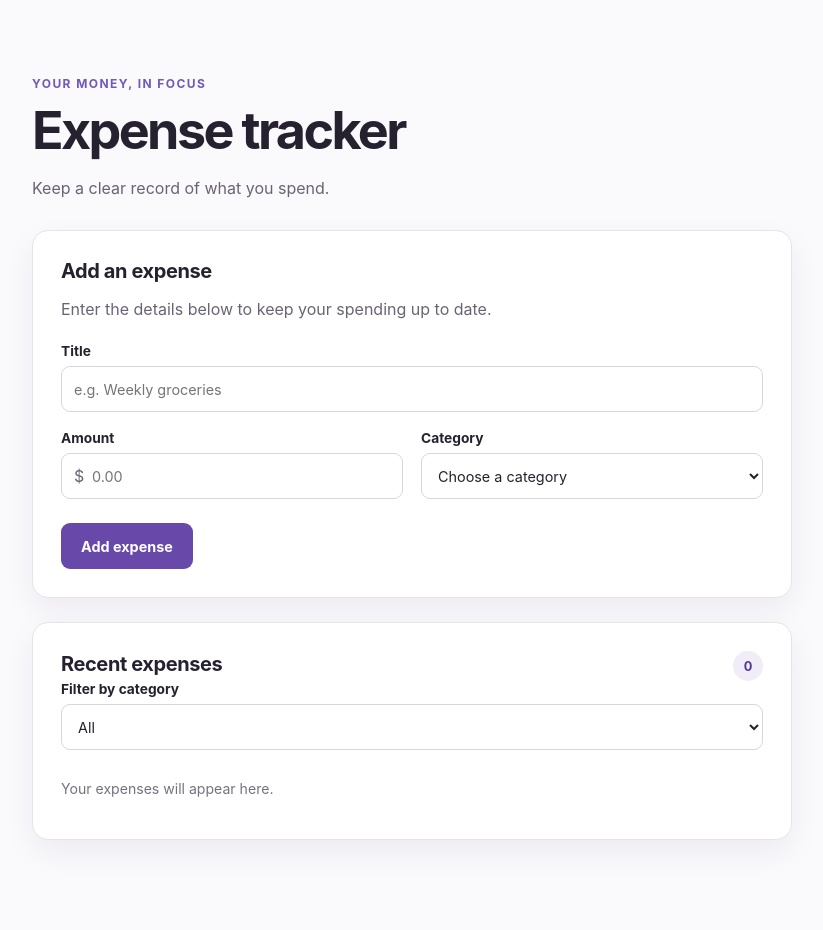
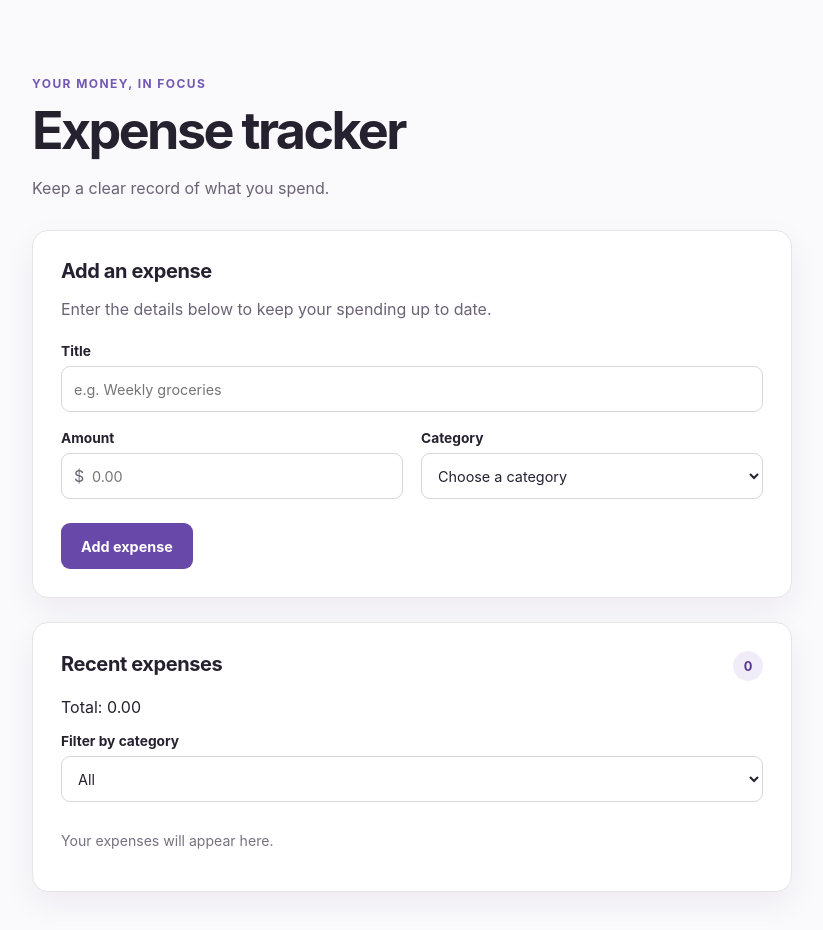
Before and after one commit to lookbathtub20/Expense-Tracker, a React (Vite) app: page / in a window 1280 px wide. Shown: the top 930 px of the page, without its empty margins (228-1051 px from the left). Before the commit the page ends 904 px from the top, so only its background shows below. Built offline with nearby package versions, Linux system fonts and the light colour scheme.

Commit message:
Added running total

```diff
--- a/src/App.jsx
+++ b/src/App.jsx
@@ -2,6 +2,7 @@ import { useRef, useState } from 'react'
 import ExpenseForm from './components/ExpenseForm.jsx'
 import ExpenseList from './components/ExpenseList.jsx'
 import CategoryFilter from './components/CategoryFilter.jsx'
+import { calculateExpenseTotal } from './utils/calculateExpenseTotal.js'
 import './App.css'
 
 // App receives no props and owns the expense collection and selected category.
@@ -26,6 +27,7 @@ function App() {
   const visibleExpenses = selectedFilter === 'All'
     ? expenses
     : expenses.filter((expense) => expense.category === selectedFilter)
+  const visibleExpenseTotal = calculateExpenseTotal(visibleExpenses)
 
   return (
     <main className="app-shell">
@@ -48,6 +50,7 @@ function App() {
             {expenses.length}
           </span>
         </div>
+        <p>Total: <span data-cy="total">{visibleExpenseTotal.toFixed(2)}</span></p>
         <CategoryFilter
           selectedCategory={selectedFilter}
           onCategoryChange={setSelectedFilter}
--- /dev/null
+++ b/src/utils/calculateExpenseTotal.js
@@ -0,0 +1,3 @@
+export function calculateExpenseTotal(expenses) {
+  return expenses.reduce((total, expense) => total + expense.amount, 0)
+}
```
Also changed, not shown: 1 other file (tests, documents, lock files or other folders).
